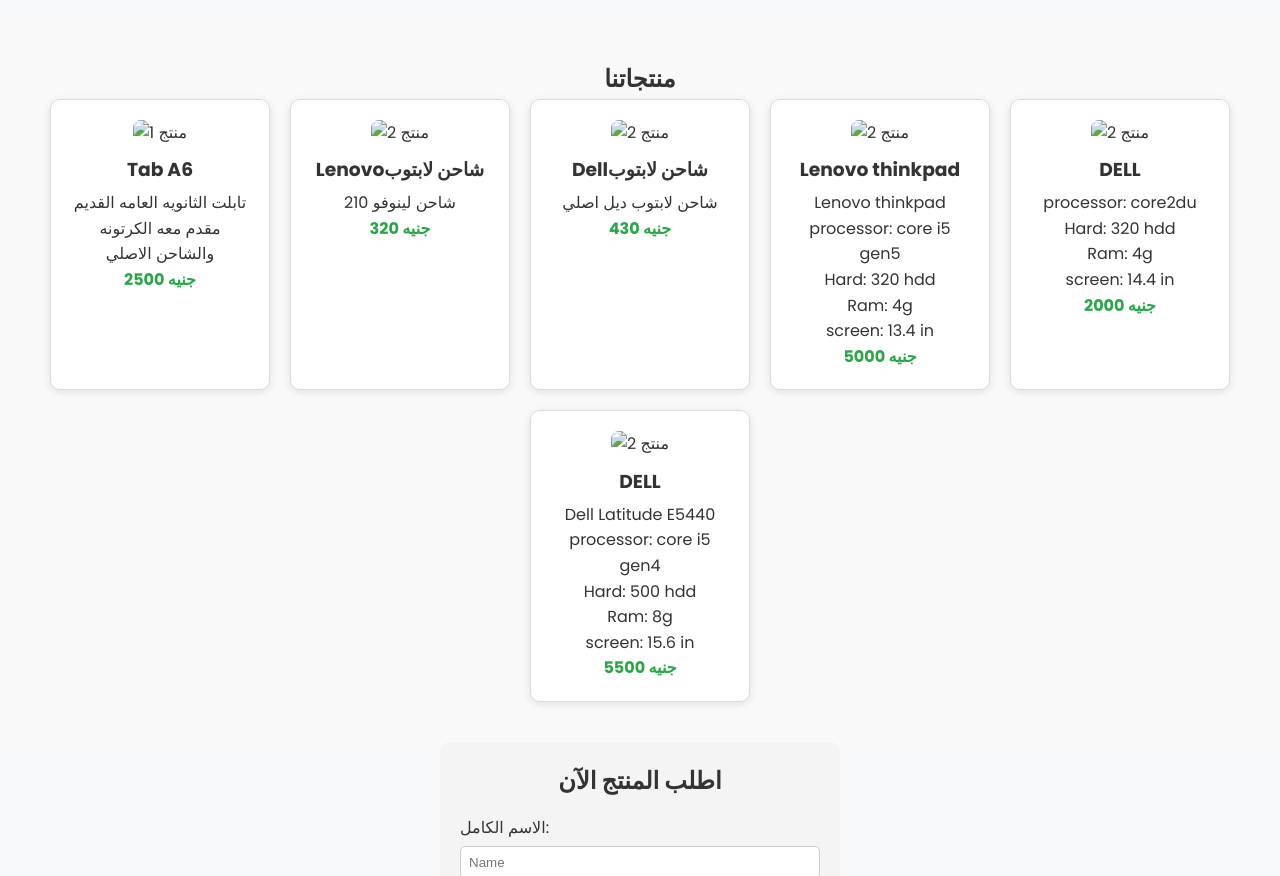
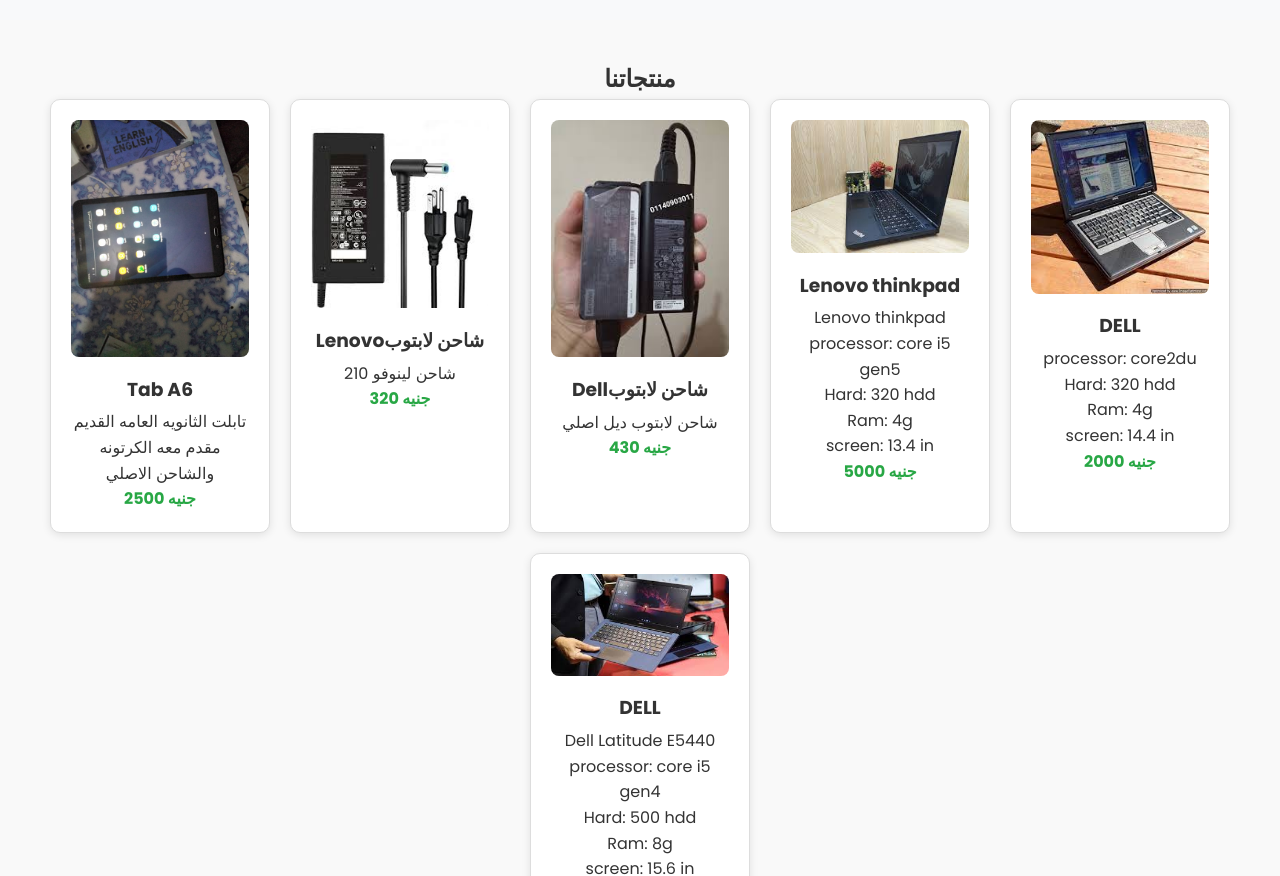
Before and after one commit to khaledmousa2005/khaledmousa2005.github.io, a plain HTML site: page index.html in a window 1280 px wide. Shown: the part 580-1456 px from the top of the page. Drawn offline with Linux system fonts and the light colour scheme.

Commit message:
Add files via upload

```diff
--- a/index.html
+++ b/index.html
@@ -42,7 +42,7 @@
         <h1>منتجاتنا</h1>
         <div class="product-container">
             <div class="product-card">
-                <img src="images/11 (3).jpg" alt="منتج 1">
+                <img src="11 (3).jpg" alt="منتج 1">
                 <h3>Tab A6</h3>
                 <p>تابلت الثانويه العامه القديم
                 <p>مقدم معه الكرتونه والشاحن الاصلي</p>
@@ -51,20 +51,20 @@
             </div>
 
             <div class="product-card">
-                <img src="images/2.jpg" alt="منتج 2">
+                <img src="2.jpg" alt="منتج 2">
                 <h3> Lenovoشاحن لابتوب </h3>
                 <p>شاحن لينوفو 210</p>
                 <span>320 جنيه</span>
             </div>
 
             <div class="product-card">
-                <img src="images/1.jpg" alt="منتج 2">
+                <img src="1.jpg" alt="منتج 2">
                 <h3> Dellشاحن لابتوب </h3>
                 <p>شاحن لابتوب ديل اصلي</p>
                 <span>430 جنيه</span>
             </div>
             <div class="product-card">
-                <img src="images/لاب3.jpg" alt="منتج 2">
+                <img src="لاب3.jpg" alt="منتج 2">
                 <h3> Lenovo thinkpad</h3>
                 <p>Lenovo thinkpad
                 <p> processor: core i5 gen5</p>
@@ -74,7 +74,7 @@
                 <span>5000 جنيه</span>
             </div>
             <div class="product-card">
-                <img src="images/لاب2.jpg" alt="منتج 2">
+                <img src="لاب2.jpg" alt="منتج 2">
                 <h3>DELL</h3>
                 <p>processor: core2du
                 <p>Hard: 320 hdd</p>
@@ -85,7 +85,7 @@
                 <span>2000 جنيه</span>
             </div>
             <div class="product-card">
-                <img src="images/لاب1.jpg" alt="منتج 2">
+                <img src="لاب1.jpg" alt="منتج 2">
                 <h3>DELL </h3>
                 <p>Dell Latitude E5440
                 <p>processor: core i5 gen4 </p>
```
